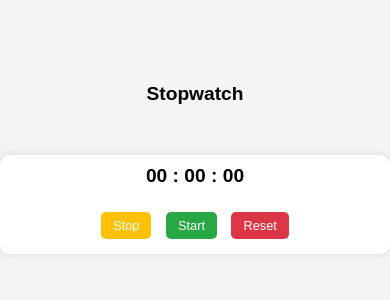
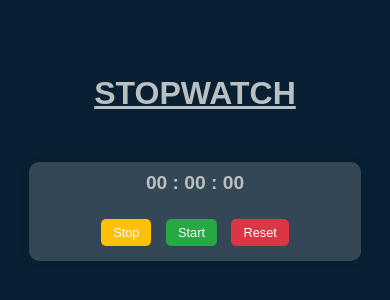
Before and after one commit to jawadmehmood/Stopwatch, a plain HTML site: page index.html in a window 390 px wide. Shown: the part 254-554 px from the top of the page. Drawn offline with Linux system fonts and the light colour scheme.

Commit message:
Completed

```diff
--- a/style.css
+++ b/style.css
@@ -1,7 +1,7 @@
 /* Base styles */
 body {
     font-family: Arial, sans-serif;
-    background-color: #f4f4f4;
+    background-color: #092032;
     margin: 0;
     padding: 0;
     display: flex;
@@ -9,15 +9,19 @@ body {
     justify-content: center;
     align-items: center;
     height: 100vh;
+    color: #bac0c1;
 }
 
 .main{
     margin-bottom: 50px;
+    font-size: 2rem;
+    text-transform: uppercase;
+    text-decoration: underline;
 }
 
 .main-div {
     text-align: center;
-    background-color: #fff;
+    background-color: #344756;
     border-radius: 10px;
     box-shadow: 0 0 10px rgba(0, 0, 0, 0.1);
     padding: 20px;
@@ -80,7 +84,7 @@ button:hover {
 /* Media queries */
 @media (max-width: 768px) {
     .main-div {
-        width: 90%;
+        width: 50%;
         padding: 15px;
     }
 
@@ -100,7 +104,7 @@ button:hover {
 
 @media (max-width: 480px) {
     .main-div {
-        width: 95%;
+        width: 80%;
         padding: 10px;
     }
 
```
